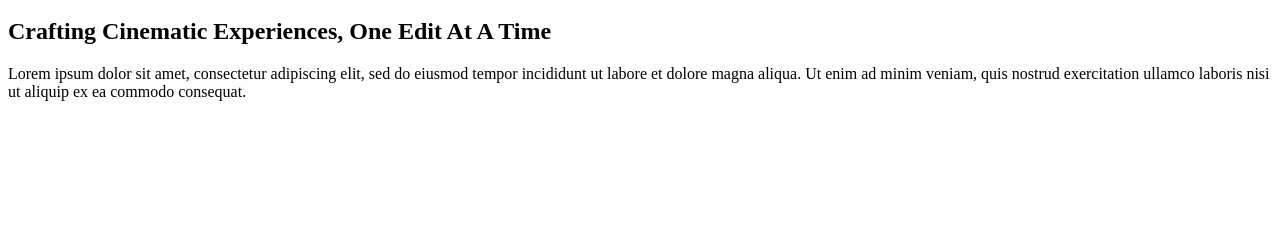
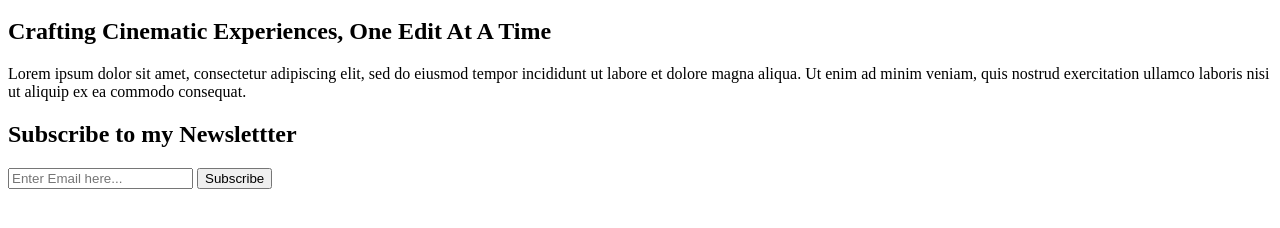
Before and after one commit to nerbism/Nerbism, a plain HTML site: page index.html in a window 1280 px wide. Shown: the part 136-364 px from the top of the page. Drawn offline with Linux system fonts and the light colour scheme.

Commit message:
Dummy newsletter

```diff
--- a/index.html
+++ b/index.html
@@ -33,8 +33,15 @@
     </section>
     <!-- Newslettter -->
     <section id="newsletter">
+        <div class="container">
+            <h1>Subscribe to my Newslettter</h1>
+            <form>
+                <input type="email" placeholder="Enter Email here...">
+                <button type="submit" class="button1">Subscribe</button>
+            </form>
+        </div>
+    </section>
 
-    </section>
 
 </body>
 </html>
```
